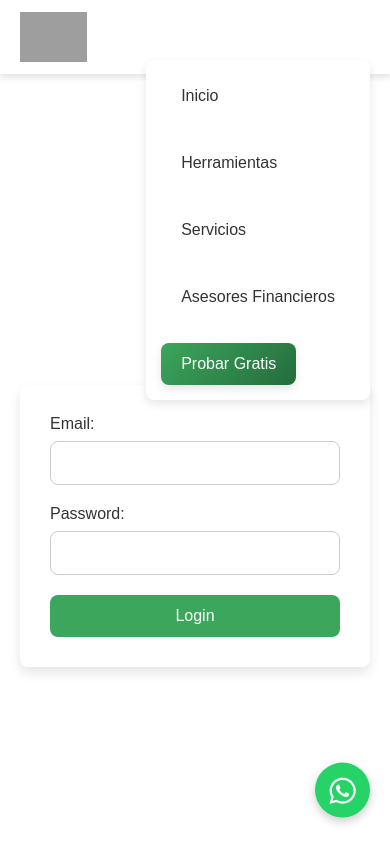
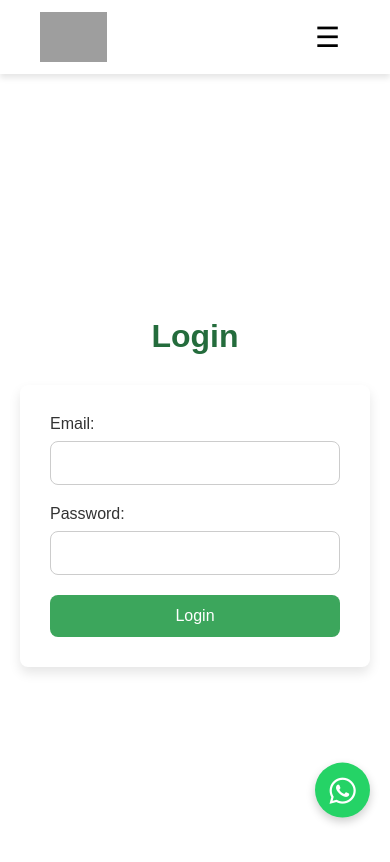
Before and after one commit to Tomas1995111/impulsoweb, a React (Create React App) app: page /login in a window 390 px wide. Shown: the top 862 px of the page. Built offline with nearby package versions, Linux system fonts and the light colour scheme; grey boxes are pictures that could not be loaded.

Commit message:
menu hamb navbar

```diff
--- a/src/components/Navbar.js
+++ b/src/components/Navbar.js
@@ -1,4 +1,4 @@
-import React, { useState, useRef } from 'react';
+import React, { useState, useRef, useEffect } from 'react';
 import { Link, useLocation } from 'react-router-dom';
 import MegaMenu from './MegaMenu';
 import './styles/Navbar.css';
@@ -12,8 +12,10 @@ const Navbar = () => {
   const [dropdownVisible, setDropdownVisible] = useState(false);
   const [megaMenuVisible, setMegaMenuVisible] = useState(false);
   const [servicesMenuVisible, setServicesMenuVisible] = useState(false);
+  const [isMobileMenuOpen, setIsMobileMenuOpen] = useState(false);
   const megaMenuTimerRef = useRef(null);
   const servicesMenuTimerRef = useRef(null);
+  const navRef = useRef(null); // Referencia al contenedor de la navbar
 
   // Secciones para el mega menú de "Herramientas"
   const megaMenuSections = [
@@ -24,7 +26,6 @@ const Navbar = () => {
         { label: 'Últimas Noticias', link: '/noticias' },
       ],
     },
-
   ];
 
   // Secciones para el mega menú de "Servicios"
@@ -40,9 +41,7 @@ const Navbar = () => {
 
   // Funciones para mostrar/ocultar mega menús
   const handleMegaMenuMouseEnter = () => {
-    if (megaMenuTimerRef.current) {
-      clearTimeout(megaMenuTimerRef.current);
-    }
+    if (megaMenuTimerRef.current) clearTimeout(megaMenuTimerRef.current);
     setMegaMenuVisible(true);
   };
 
@@ -53,9 +52,7 @@ const Navbar = () => {
   };
 
   const handleServicesMenuMouseEnter = () => {
-    if (servicesMenuTimerRef.current) {
-      clearTimeout(servicesMenuTimerRef.current);
-    }
+    if (servicesMenuTimerRef.current) clearTimeout(servicesMenuTimerRef.current);
     setServicesMenuVisible(true);
   };
 
@@ -72,7 +69,6 @@ const Navbar = () => {
     window.location.href = '/';
   };
 
-
   const isActiveHerramientas = megaMenuSections.some(section =>
     section.items.some(item => item.link === location.pathname)
   );
@@ -80,15 +76,40 @@ const Navbar = () => {
   const isActiveServicios = servicesMenuSections.some(section =>
     section.items.some(item => item.link === location.pathname)
   );
+// menú mobile
+  const toggleMobileMenu = () => {
+    setIsMobileMenuOpen(!isMobileMenuOpen);
+  };
+
+  // Cierra el menú mobile si se hace click fuera del nav
+  useEffect(() => {
+    const handleClickOutside = (event) => {
+      if (
+        isMobileMenuOpen &&
+        navRef.current &&
+        !navRef.current.contains(event.target)
+      ) {
+        setIsMobileMenuOpen(false);
+      }
+    };
+    document.addEventListener('mousedown', handleClickOutside);
+    return () => document.removeEventListener('mousedown', handleClickOutside);
+  }, [isMobileMenuOpen]);
 
   return (
-    <nav className="navbar">
+    <nav className="navbar" ref={navRef}>
       <div className="logo-link">
-      <Link to="/" className="logo-link">
-  <img src={logo} alt="Logo" className="logo-img" />
-</Link>
+        <Link to="/" className="logo-link">
+          <img src={logo} alt="Logo" className="logo-img" />
+        </Link>
       </div>
-      <ul className="nav-links">
+
+
+      <button className="hamburger" onClick={toggleMobileMenu}>
+        ☰
+      </button>
+
+      <ul className={`nav-links ${isMobileMenuOpen ? 'open' : ''}`}>
         <li>
           <Link to="/" className={location.pathname === '/' ? 'active' : ''}>
             Inicio
@@ -179,7 +200,6 @@ const Navbar = () => {
               </div>
             )}
           </li>
-
         )}
         <li>
           <a
--- a/src/components/styles/Navbar.css
+++ b/src/components/styles/Navbar.css
@@ -29,18 +29,9 @@ body {
   box-shadow: 0 4px 6px rgba(0, 0, 0, 0.1);
   display: flex;
   align-items: center;
-
+  justify-content: space-between;
   z-index: 1000;
-  justify-content: space-between;
-}
-
-
-/* Contenedor para los elementos de navegación */
-.navbar .nav-links {
-  display: flex;
-  gap: 25px;
-  justify-content: center;
-  flex-grow: 1;
+  padding: 0 20px;
 }
 
 /* Logo */
@@ -55,27 +46,18 @@ body {
   display: block;
   transition: transform 0.3s ease;
   text-decoration: none !important;
-
 }
 
 .logo-img:hover {
   transform: scale(1.1) rotate(-2deg);
-  text-decoration: none !important;
-
-}
-.logo-link::after {
-  display: none !important;
 }
 
 /* Menú de navegación */
-.navbar ul {
+.nav-links {
   display: flex;
   gap: 25px;
   justify-content: center;
   flex-grow: 1;
-}
-
-.navbar ul li {
   list-style: none;
 }
 
@@ -85,15 +67,13 @@ body {
   text-decoration: none;
   font-size: 16px;
   font-weight: 500;
+  padding: 12px 20px;
   position: relative;
+  display: inline-block;
+  border-radius: 8px;
   transition: color 0.3s ease;
-  padding: 12px 20px;
-  display: inline-block;
-  text-align: left;
-  border-radius: 8px;
 }
 
-/* Subrayado animado para enlaces */
 .navbar a::after {
   content: "";
   display: block;
@@ -107,30 +87,29 @@ body {
   transform: translateX(-50%);
 }
 
-/* Al pasar el mouse o si el enlace tiene la clase active */
 .navbar a:hover::after,
 .navbar a.active::after {
   width: 100%;
 }
+
+/* Mega menú */
 .navbar ul li.mega-link {
   position: relative;
 }
 
-/* Estilo para el enlace del mega menú ("Herramientas" y "Servicios") */
 .navbar ul li.mega-link span {
   color: #333;
   text-decoration: none;
   font-size: 16px;
   font-weight: 500;
+  padding: 12px 20px;
   position: relative;
+  display: inline-block;
+  border-radius: 8px;
   transition: color 0.3s ease;
-  padding: 12px 20px;
-  display: inline-block;
   text-align: center;
-  border-radius: 8px;
 }
 
-/* Subrayado animado para el span del mega menú */
 .navbar ul li.mega-link span::after {
   content: "";
   display: block;
@@ -144,13 +123,11 @@ body {
   transform: translateX(-50%);
 }
 
-/* Al pasar el mouse o si el span tiene la clase active */
 .navbar ul li.mega-link span:hover::after,
 .navbar ul li.mega-link span.active::after {
   width: 100%;
 }
 
-/* Mega menú wrapper */
 .mega-menu-wrapper {
   position: absolute;
   top: 120%;
@@ -163,7 +140,6 @@ body {
   flex-direction: column;
   min-width: 200px;
 }
-
 
 /* Dropdown para "Mi Perfil" */
 .navbar ul li .dropdown-menu {
@@ -178,15 +154,16 @@ body {
   min-width: 150px;
   display: none;
   transition: opacity 0.3s ease-in-out;
-
 }
 
 .navbar ul li:hover .dropdown-menu {
   display: block;
 }
+
+/* Botón de acción */
 .free-trial-btn {
   background: linear-gradient(135deg, #3CA65C, #246C3C);
-      color: white  !important;
+  color: white !important;
   font-size: 1rem;
   font-weight: 600;
   padding: 8px 20px;
@@ -195,18 +172,15 @@ body {
   cursor: pointer;
   transition: all 0.3s ease;
   box-shadow: 0 4px 8px rgba(0, 0, 0, 0.1);
+}
 
-  }
 .free-trial-btn:hover {
   background: linear-gradient(135deg, #246C3C, #1A4D2E);
   transform: translateY(-2px);
   box-shadow: 0 6px 12px rgba(0, 0, 0, 0.15);
 }
 
-  .free-trial-btn::after {
-    display: none !important;
-  }
-/* Estilo del enlace de "Cerrar Sesión" */
+/* Enlace de "Cerrar Sesión" */
 .logout-link {
   color: #333;
   font-size: 16px;
@@ -227,42 +201,48 @@ body {
   transform: translateY(-2px);
 }
 
-.logout-link:focus {
-  outline: none;
-}
-
-.logout-link:active {
-  transform: translateY(1px);
-}
-
-/* Menú responsivo */
-.menu-toggle {
+/* Menú responsivo: Botón Hamburguesa y menú dropdown */
+.hamburger {
   display: none;
+  font-size: 28px;
+  background: none;
+  border: none;
   cursor: pointer;
-  font-size: 24px;
-  color: #333;
+  padding: 10px;
+  margin-right: 20px;
+  z-index: 1001;
 }
 
 @media (max-width: 768px) {
-  .navbar ul {
-    display: none;
-    flex-direction: column;
-    position: absolute;
-    top: 60px;
-    right: 20px;
-    background: white;
-    box-shadow: 0 4px 10px rgba(0, 0, 0, 0.1);
-    border-radius: 8px;
-    padding: 15px;
-    width: auto;
+  .hamburger {
+    display: block;
   }
 
-  .navbar ul.active {
+  .nav-links {
+    position: absolute;
+    top: 100%;
+    right: 0;
+    background-color: white;
+    flex-direction: column;
+    width: 200px;
+    padding: 1rem;
+    display: none;
+    box-shadow: 0 4px 8px rgba(0, 0, 0, 0.1);
+    z-index: 1000;
+  }
+
+  .nav-links.open {
     display: flex;
   }
 
-  .menu-toggle {
-    display: block;
+  .nav-links li {
+    margin: 10px 0;
+  }
+
+  /* Para que el mega-menu en mobile esté en posición estática */
+  .mega-menu-wrapper {
+    position: static;
+    box-shadow: none;
   }
 }
 
```
Lines whose indentation alone changed are shown as unchanged.
